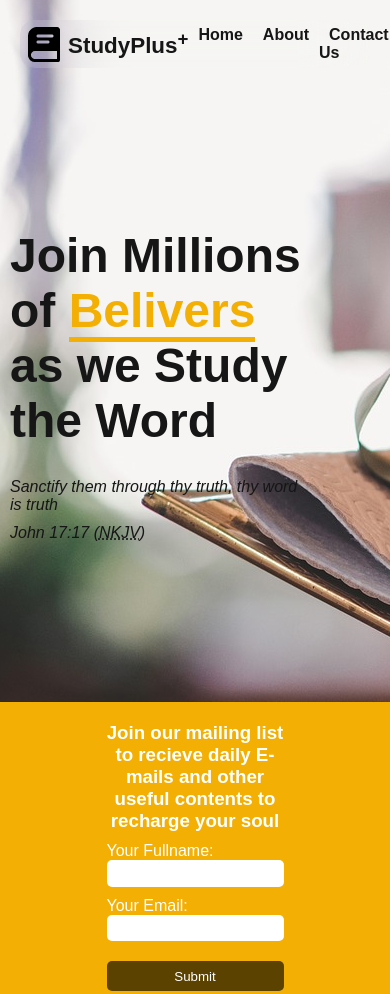
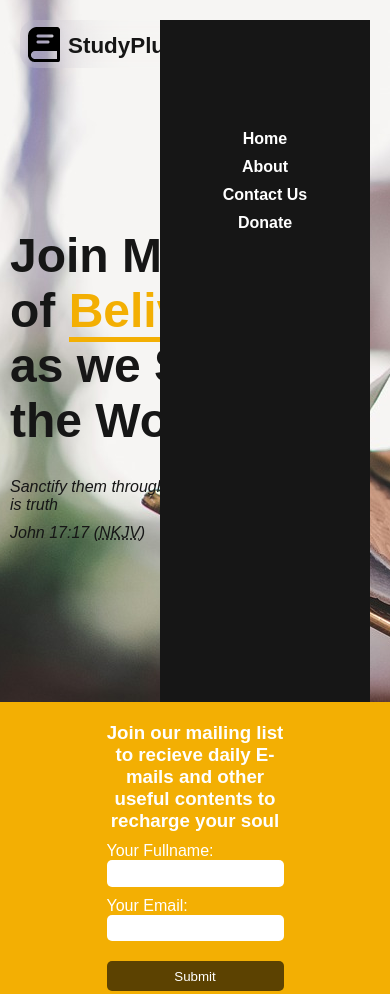
Before and after one commit to fagbenjaenoch/study-plus, a website: page src/index.html in a window 390 px wide. Shown: the top 994 px of the page. Drawn offline with Linux system fonts and the light colour scheme.

Commit message:
Media query for the header section

```diff
--- a/src/css/main.scss
+++ b/src/css/main.scss
@@ -104,6 +104,7 @@ header{
     margin: $gap * 2;
     backdrop-filter: blur(30px);
     border-radius: 15px;
+    z-index: 1000;
 
     .logo{
         align-items: center;
@@ -155,7 +156,6 @@ footer{
     max-width: 100%;
     position: relative;
     bottom: 0;
-    max-width: 100%;
     color: color(accent);
     background: color(primary);
     backdrop-filter: blur(30px);
@@ -234,8 +234,36 @@ footer{
         padding: $gap;
     }
 }
-@media only screen (max-width:700px) {
-    .email-list-signup{
-        max-width: 75%;
+
+@media only screen and (max-width:700px) {
+    .nav{
+        position: fixed;
+        background: color(black);
+        width: 60%;
+        height: 1040px;
+        top: 0;
+        right: 0;
+        z-index: 999;
+
+        ul{
+            margin-top: $gap*10;
+            text-align: center;
+            flex-direction: column;
+
+            li,a{
+                margin-top: $gap;
+                color: color(accent);
+            }
+        }
     }
 }
+
+@keyframes intro {
+    from{
+        transform: translateY(-100px);
+    }
+
+    to{
+        transform: translateY(0px);
+    }
+}
```
Also changed, not shown: src/css/main.css, 1 other file.
